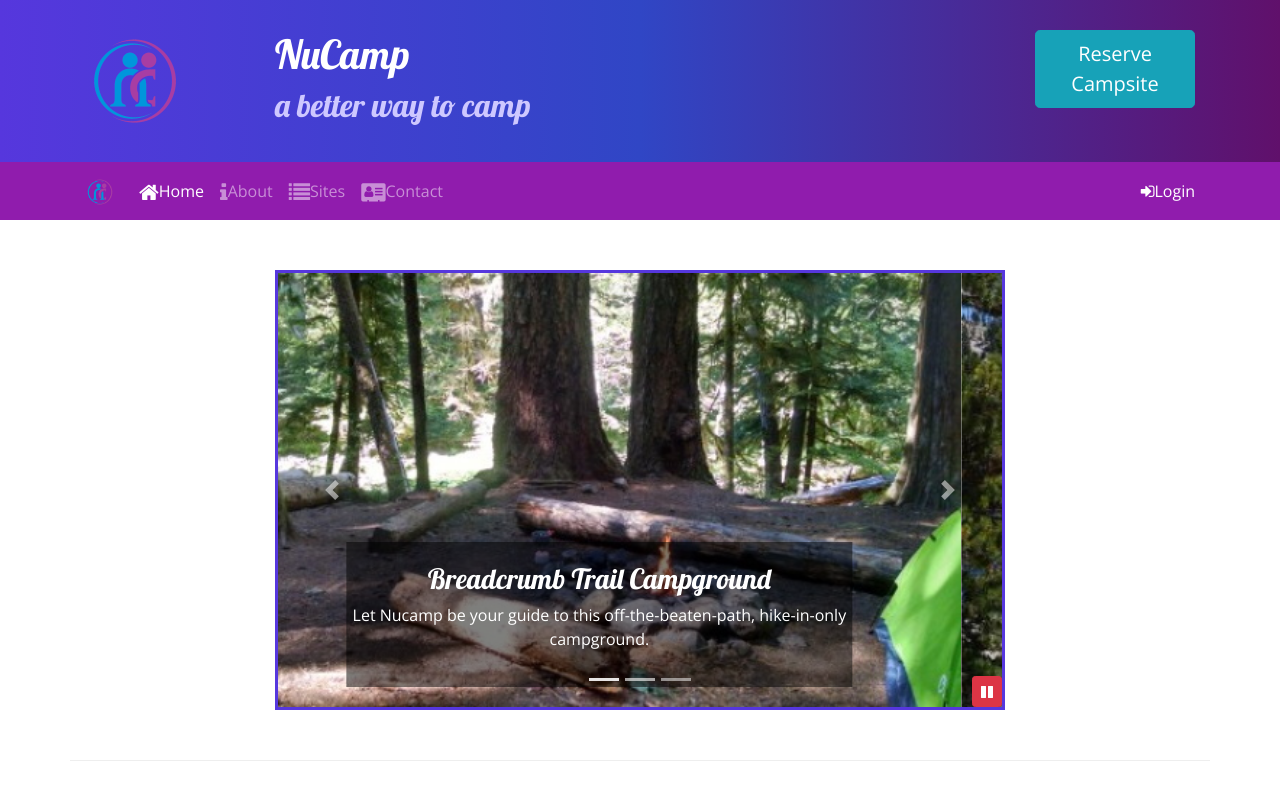
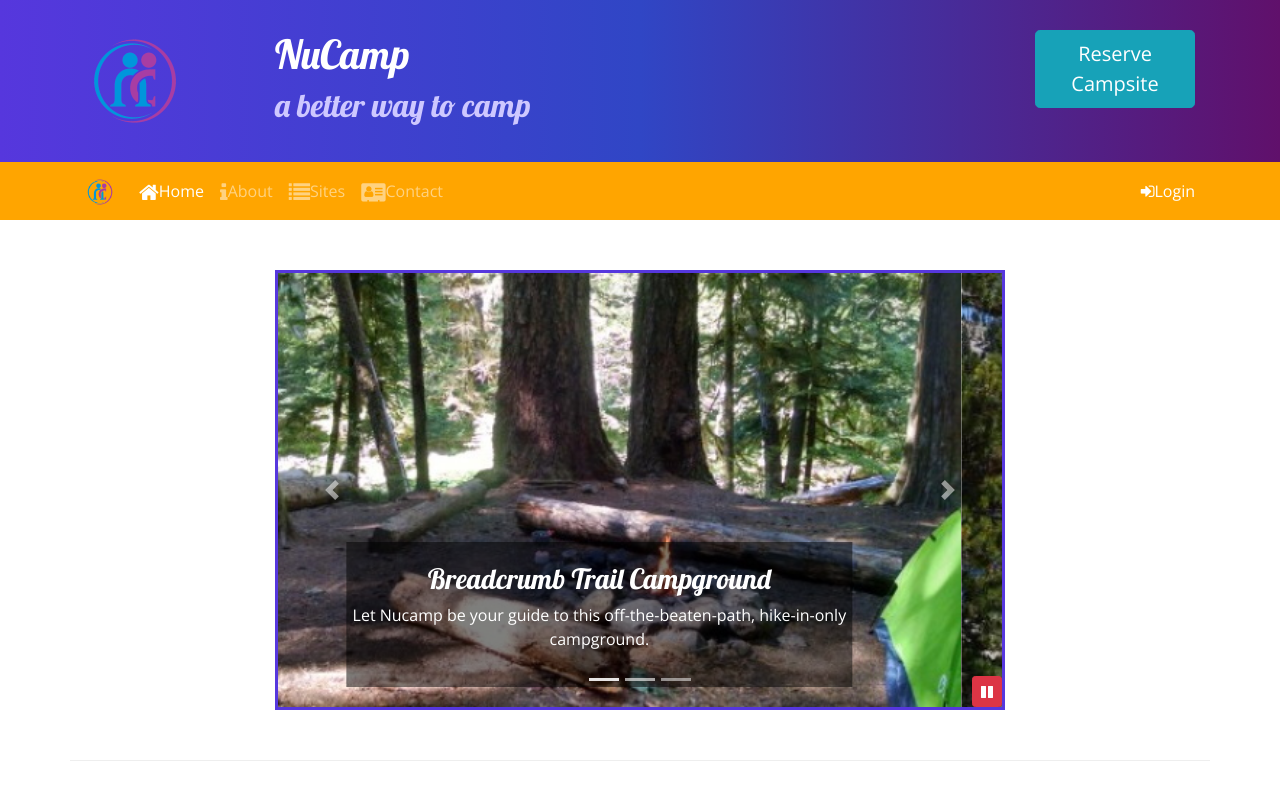
Before and after one commit to mbham2/git-test, a website: page index.html in a window 1280 px wide. Shown: the top 800 px of the page. Drawn offline with nearby package versions, Linux system fonts and the light colour scheme; files that its build step writes are made by us from their sources.

Commit message:
color change

```diff
--- a/css/styles.scss
+++ b/css/styles.scss
@@ -1,7 +1,7 @@
 $color-primary:#3046c5;
 $color-secondary:#5637dd;
 $color-pale:#CEC8FF;
-$color-mid:#901CAD;
+$color-mid:orange;
 $color-dark:#60106b;
 $color-black-transparent:rgba(0,0,0,0.5);
 
```
